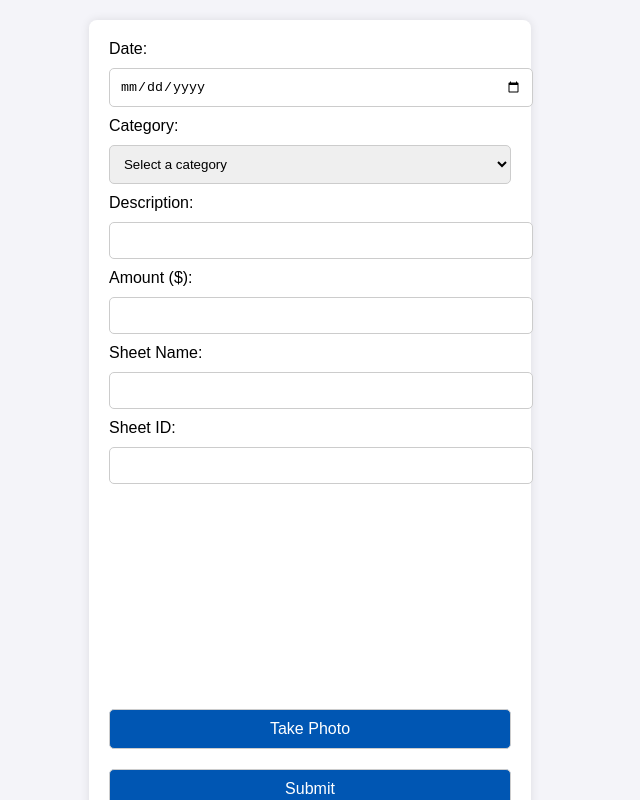
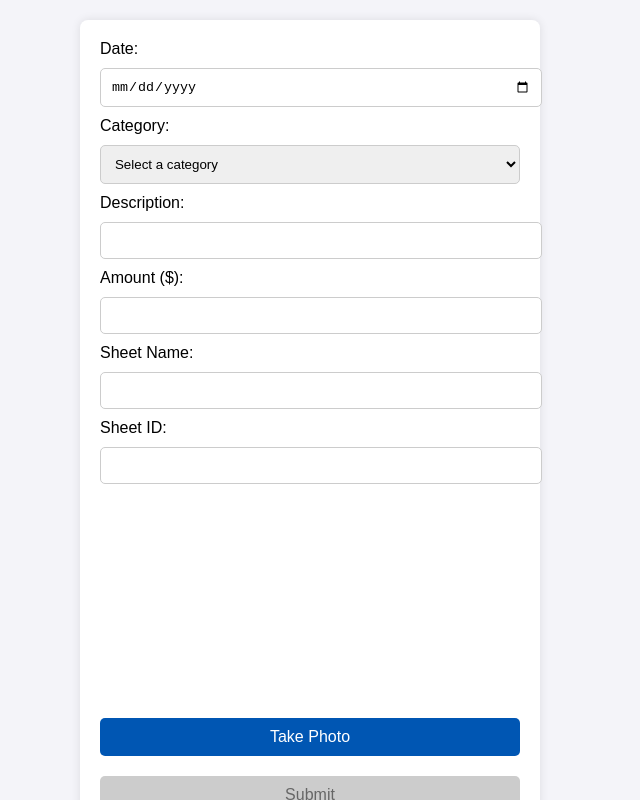
Before and after one commit to ricardoyepezz/upload-expenses-app, a React (Create React App) app: page / in a window 1280 px wide. Shown: the whole page, without its empty margins (330-970 px from the left). Built offline with nearby package versions, Linux system fonts and the light colour scheme; no server answers.

Commit message:
style: fixes to button disabled

```diff
--- a/src/App.css
+++ b/src/App.css
@@ -1,5 +1,6 @@
 /* App.css */
-html, body {
+html,
+body {
   margin: 0;
   padding: 0;
   width: 100%;
@@ -18,12 +19,14 @@ form {
   margin: 20px;
   padding: 20px;
   background-color: #ffffff;
-  box-shadow: 0 0 10px rgba(0,0,0,0.1);
+  box-shadow: 0 0 10px rgba(0, 0, 0, 0.1);
   border-radius: 8px;
   box-sizing: border-box;
 }
 
-input, button, select {
+input,
+button,
+select {
   width: 100%;
   padding: 10px;
   margin-top: 10px;
@@ -37,10 +40,20 @@ button {
   color: white;
   font-size: 16px;
   cursor: pointer;
+  border: none;
+  padding: 10px 20px;
+  border-radius: 5px;
+  transition: background-color 0.3s;
 }
 
 button:hover {
   background-color: #004494;
+}
+
+button:disabled {
+  background-color: #cccccc;
+  color: #666666;
+  cursor: not-allowed;
 }
 
 .video-container {
@@ -56,7 +69,9 @@ video {
 }
 
 @media (max-width: 768px) {
-  body, html {
-      padding: 10px;
+
+  body,
+  html {
+    padding: 10px;
   }
 }
```
